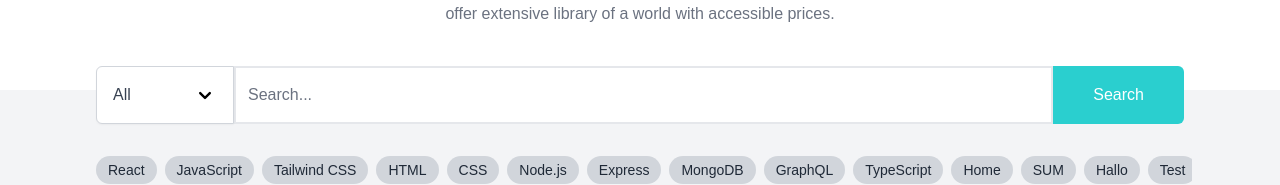
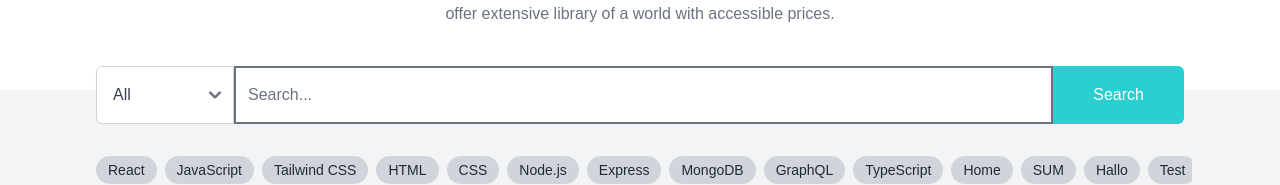
Before and after one commit to aleale2121/shutter-stock-customer, a React (Vite) app: page /home in a window 1280 px wide. Shown: the part 338-523 px from the top of the page. Built offline with nearby package versions, Linux system fonts and the light colour scheme.

Commit message:
update config

```diff
--- a/tailwind.config.js
+++ b/tailwind.config.js
@@ -1,3 +1,6 @@
+import aspectRatio from "@tailwindcss/aspect-ratio";
+import flowbitePlugin from "flowbite/plugin";
+
 /** @type {import('tailwindcss').Config} */
 export default {
   content: [
@@ -22,11 +25,24 @@ export default {
           DEFAULT: "hsl(180, 66%, 49%)", // custom cyan color
           light: "hsl(180, 66%, 69%)", // custom cyanLight color
         },
+        red: {
+          DEFAULT: "hsl(0, 87%, 67%)",
+          50: "#fef2f2",
+          100: "#fee2e2",
+          200: "#fecaca",
+          300: "#fca5a5",
+          400: "#f87171",
+          500: "#ef4444",
+          600: "#dc2626",
+          700: "#b91c1c",
+          800: "#991b1b",
+          900: "#7f1d1d",
+          950: "#450a0a",
+        },
         cyanLight: "hsl(180, 66%, 69%)",
         darkViolet: "hsl(257, 27%, 26%)",
         darkBlue: "rgb(55 88 249)",
         dark2: "rgb(31 42 55)",
-        red: "hsl(0, 87%, 67%)",
         grayishViolet: "hsl(257, 7%, 63%)",
         veryDarkBlue: "hsl(255, 11%, 22%)",
         veryDarkViolet: "hsl(260, 8%, 14%) ",
@@ -87,5 +103,5 @@ export default {
       },
     },
   },
-  plugins: ["flowbite/plugin", require("@tailwindcss/aspect-ratio")],
+  plugins: [flowbitePlugin, aspectRatio],
 };
```
